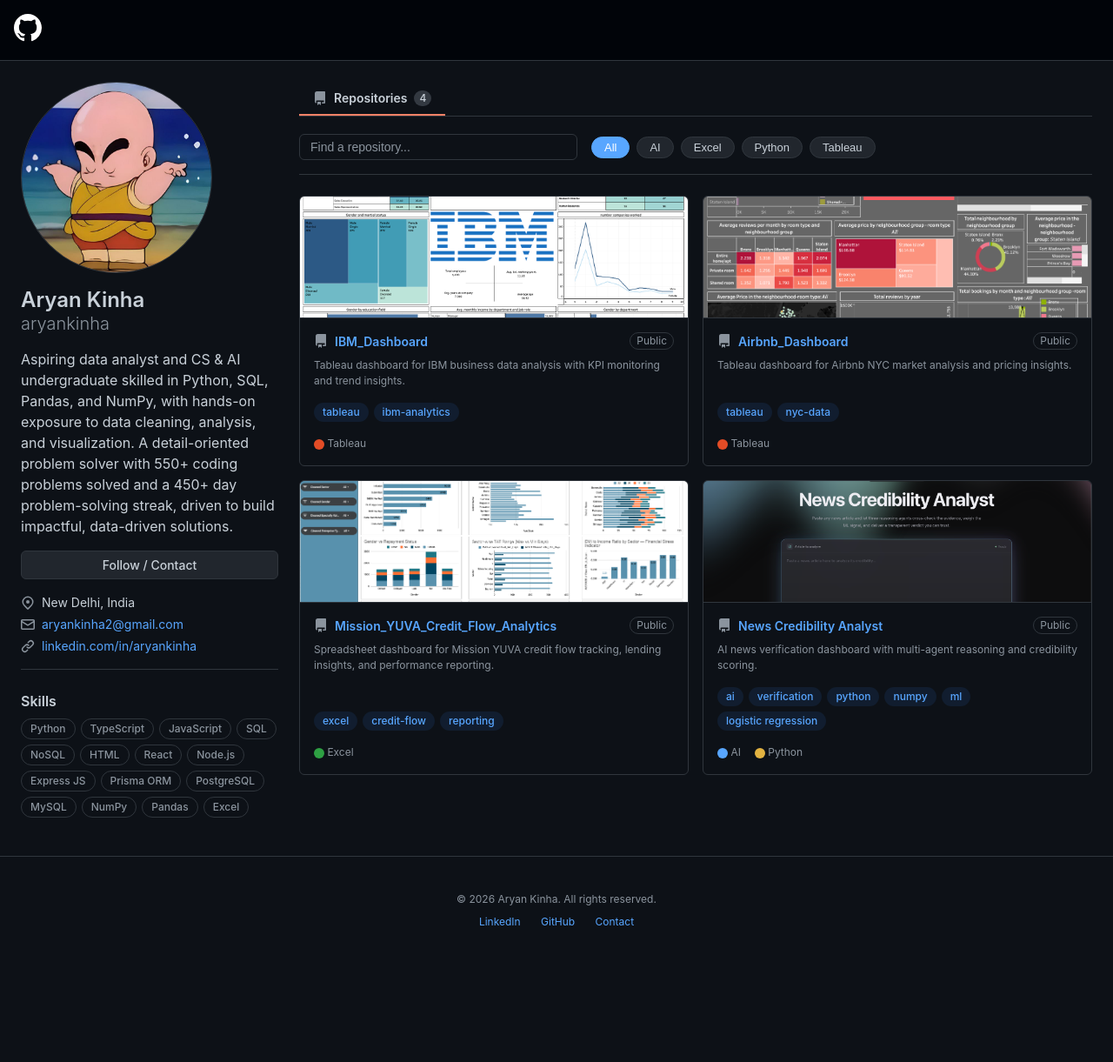
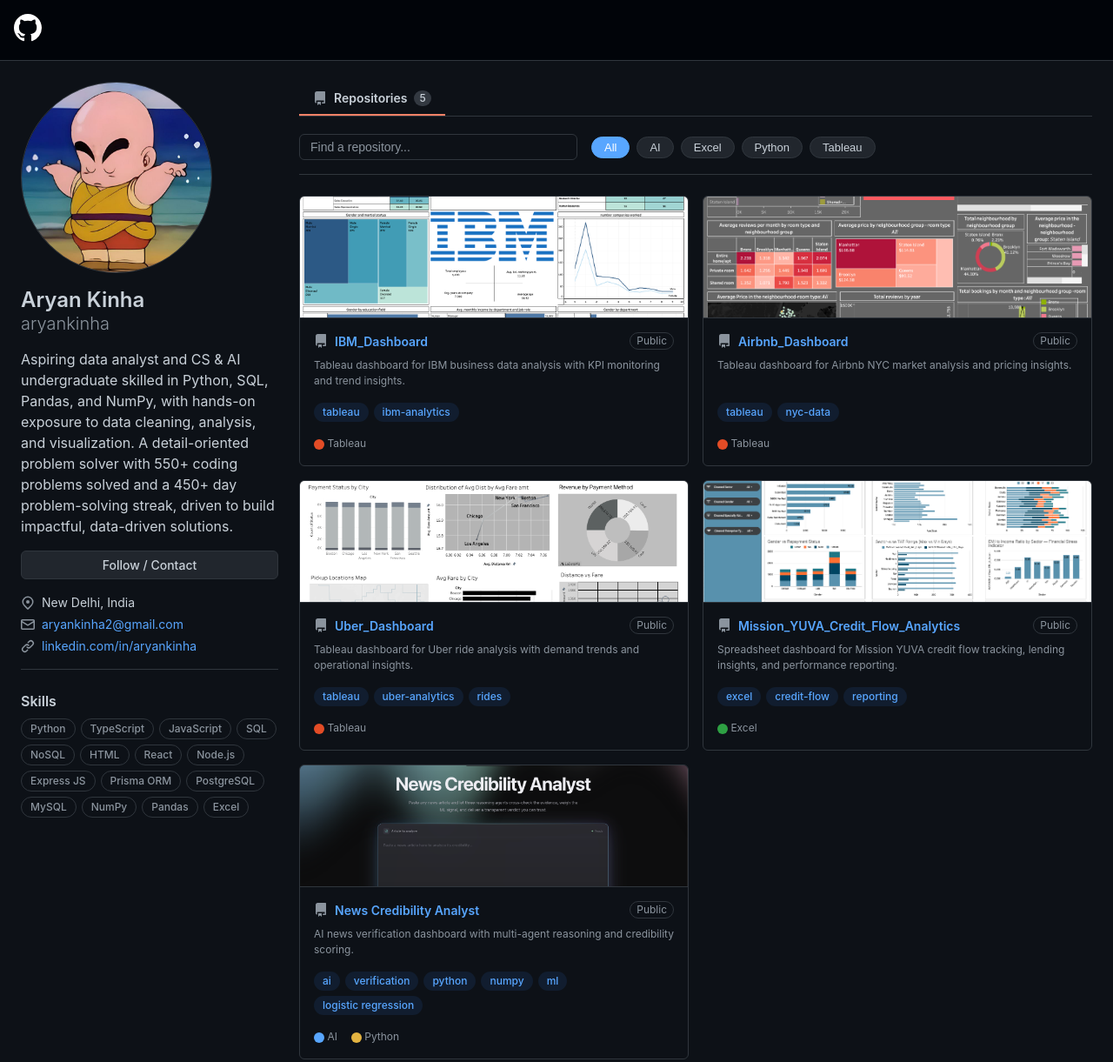
Before and after one commit to aryankinha/data_analytics_profile, a plain HTML site: page index.html in a window 1280 px wide. Shown: the top 1221 px of the page at 87% size. Before the commit the page ends 1109 px from the top, so only its background shows below. Drawn offline with Linux system fonts and the light colour scheme.

```diff
--- a/index.html
+++ b/index.html
@@ -313,7 +313,7 @@
             <nav class="UnderlineNav">
                 <div class="UnderlineNav-item">
                     <svg viewBox="0 0 16 16"><path d="M2 2.5A2.5 2.5 0 014.5 0h8.75a.75.75 0 01.75.75v12.5a.75.75 0 01-.75.75h-2.5a.75.75 0 110-1.5h1.75v-2h-8a1 1 0 00-.714 1.7.75.75 0 01-1.072 1.05A2.495 2.495 0 012 11.5v-9zm10.5-1V9h-8c-.356 0-.694.074-1 .208V2.5a1 1 0 011-1h8zM5 12.25v3.25a.25.25 0 00.4.2l1.45-1.087a.25.25 0 01.3 0L8.6 15.7a.25.25 0 00.4-.2v-3.25a.25.25 0 00-.25-.25h-3.5a.25.25 0 00-.25.25z"></path></svg>
-                    Repositories <span class="repo-count" id="repo-count-badge">4</span>
+                    Repositories <span class="repo-count" id="repo-count-badge">5</span>
                 </div>
             </nav>
 
@@ -360,6 +360,24 @@
                         </div>
                         <p class="repo-desc">Tableau dashboard for Airbnb NYC market analysis and pricing insights.</p>
                         <div class="repo-tags"><span class="topic-tag">tableau</span><span class="topic-tag">nyc-data</span></div>
+                        <div class="repo-footer">
+                            <span><span class="lang-color lang-tableau"></span> Tableau</span>
+                        </div>
+                    </div>
+                </div>
+
+                <div class="repo-card open-modal-btn" data-category="tableau" data-title="Uber_Dashboard" data-img="Images/uber.png" data-link="https://github.com/aryankinha/Ubser_Dashboard" data-demo="https://public.tableau.com/app/profile/aryan.kinha/viz/uberdasboard_17771992149090/Dashboard1?publish=yes" data-desc="Interactive Uber Tableau dashboard highlighting ride volume, booking patterns, peak-hour demand, and trip behavior insights for better operational decisions.">
+                    <img src="Images/uber.png" alt="Cover" class="card-cover-image">
+                    <div class="repo-card-body">
+                        <div class="repo-header">
+                            <div class="repo-title-group">
+                                <svg class="icon"><path d="M2 2.5A2.5 2.5 0 014.5 0h8.75a.75.75 0 01.75.75v12.5a.75.75 0 01-.75.75h-2.5a.75.75 0 110-1.5h1.75v-2h-8a1 1 0 00-.714 1.7.75.75 0 01-1.072 1.05A2.495 2.495 0 012 11.5v-9zm10.5-1V9h-8c-.356 0-.694.074-1 .208V2.5a1 1 0 011-1h8zM5 12.25v3.25a.25.25 0 00.4.2l1.45-1.087a.25.25 0 01.3 0L8.6 15.7a.25.25 0 00.4-.2v-3.25a.25.25 0 00-.25-.25h-3.5a.25.25 0 00-.25.25z"></path></svg>
+                                <a href="#" class="repo-title">Uber_Dashboard</a>
+                            </div>
+                            <span class="repo-badge">Public</span>
+                        </div>
+                        <p class="repo-desc">Tableau dashboard for Uber ride analysis with demand trends and operational insights.</p>
+                        <div class="repo-tags"><span class="topic-tag">tableau</span><span class="topic-tag">uber-analytics</span><span class="topic-tag">rides</span></div>
                         <div class="repo-footer">
                             <span><span class="lang-color lang-tableau"></span> Tableau</span>
                         </div>
```
Also changed, not shown: Images/uber.png (added).
